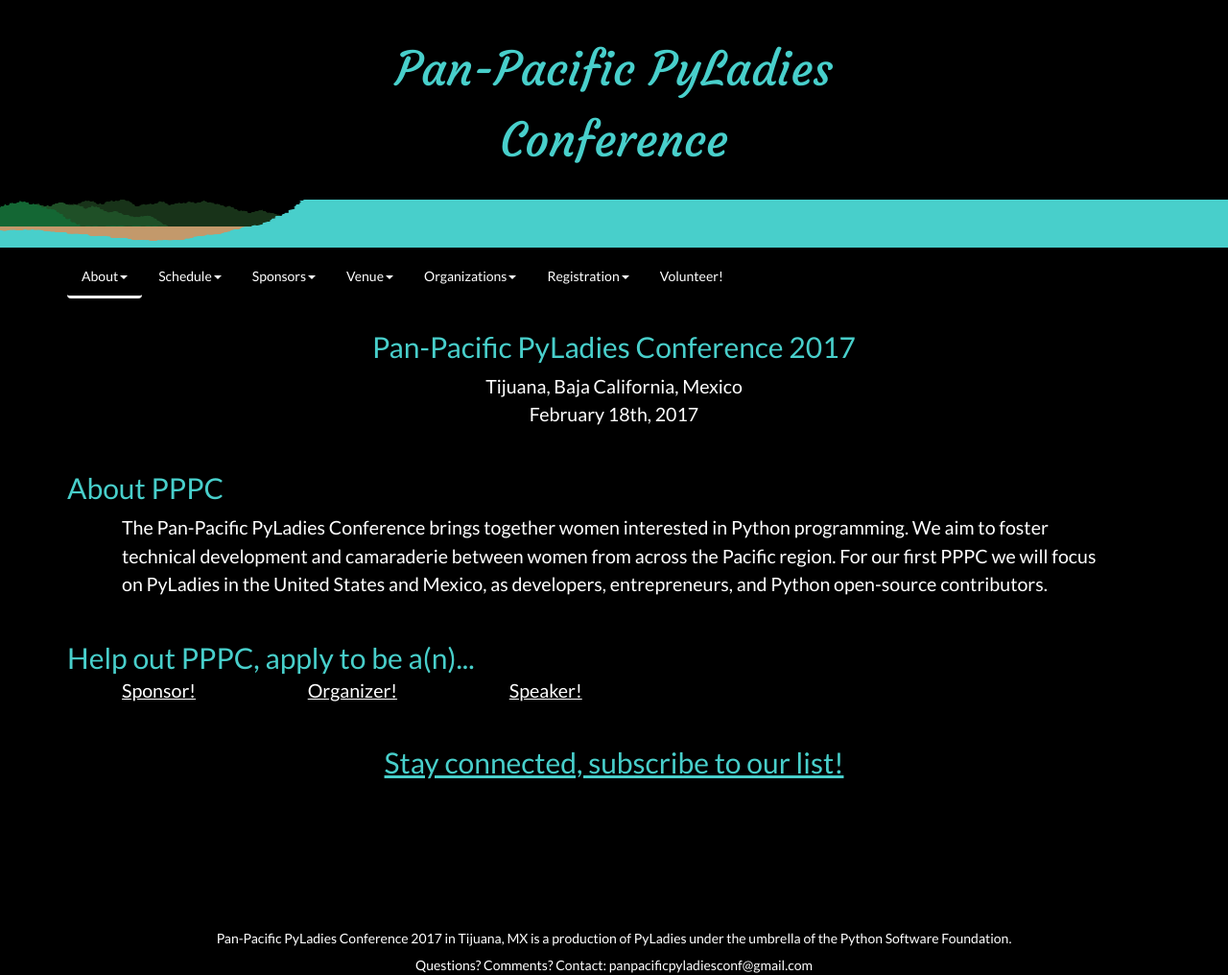
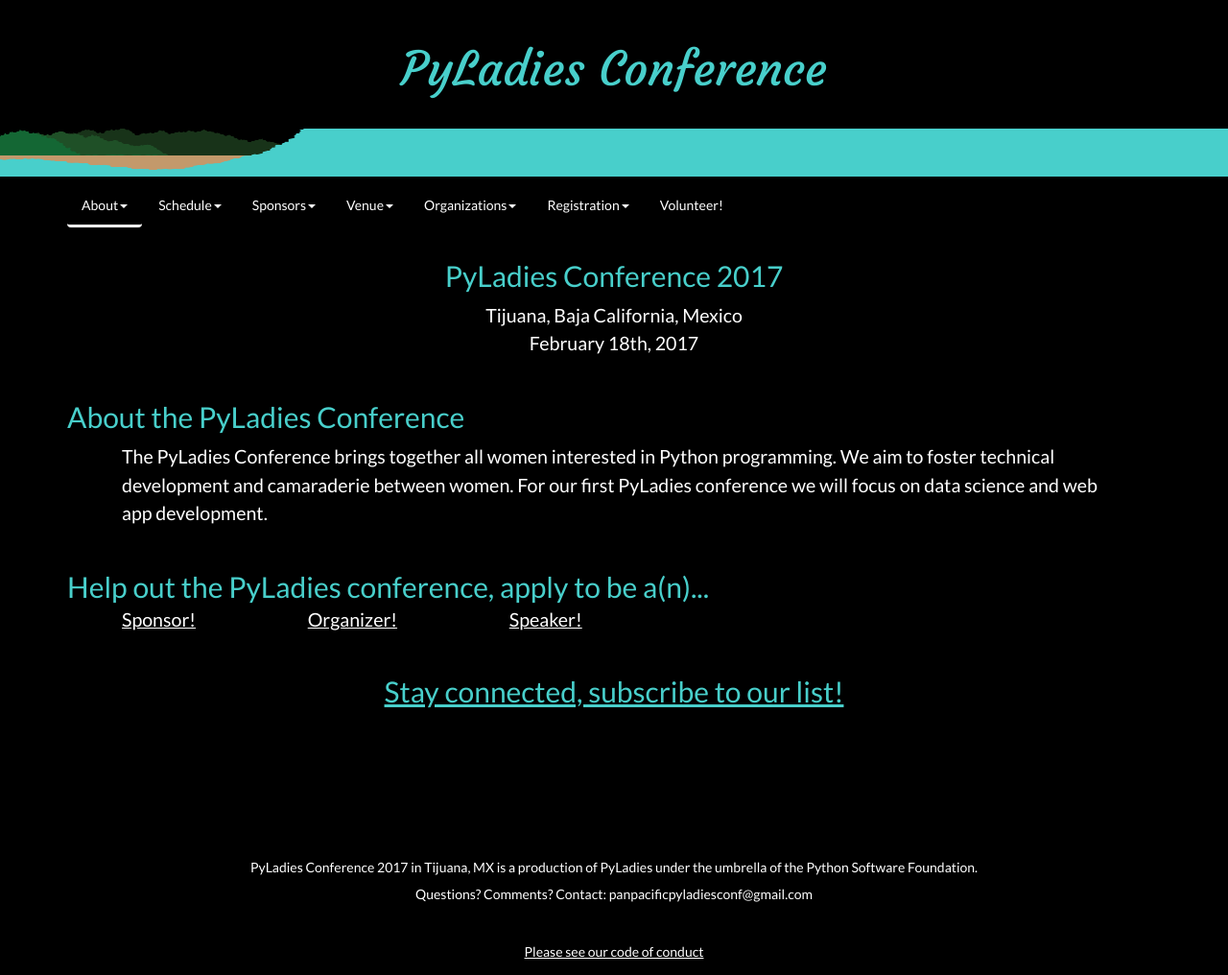
Before and after one commit to PanPacificPyLadiesConf/PPPCwebsite, a plain HTML site: page index.html in a window 1280 px wide. Shown: the top 1016 px of the page at 96% size. Drawn offline with nearby package versions, Linux system fonts and the light colour scheme.

Commit message:
Changed the site to be for the PyLadies Conference.

```diff
--- a/index.html
+++ b/index.html
@@ -1,7 +1,7 @@
 <!DOCTYPE HTML>
 <html lang="en">
 	<head>
-		<title>Pan-Pacific PyLadies Conference</title>
+		<title>PyLadies Conference</title>
 		<meta charset="utf-8">
 	    <meta name="viewport" content="width=device-width, initial-scale=1">
 		<link href='http://fonts.googleapis.com/css?family=Lato' rel='stylesheet' type='text/css'>
@@ -17,8 +17,7 @@
 		<div class="container-fluid">
 			<div class="row header">
 				<div class="col-md-12 text-center">
-					<h1>Pan-Pacific PyLadies</h1>
-					<h1>Conference</h1>
+					<h1>PyLadies Conference</h1>
 				</div>
 			</div>
 			<div class="row">
@@ -107,18 +106,18 @@
 				<div class="tab-content">
 					<div id="home" class="tab-pane fade in active">
 						<div class="home">
-							<h2>Pan-Pacific PyLadies Conference 2017</h2>
+							<h2>PyLadies Conference 2017</h2>
 							<h4>Tijuana, Baja California, Mexico
 							<br>February 18th, 2017</br></h4>
 						</div>
 						<div class="section">
-							<h2>About PPPC</h2>
+							<h2>About the PyLadies Conference</h2>
 							<h4>
-							The Pan-Pacific PyLadies Conference brings together women interested in Python programming. We aim to foster technical development and camaraderie between women from across the Pacific region. For our first PPPC we will focus on PyLadies in the United States and Mexico, as developers, entrepreneurs, and Python open-source contributors.
+							The PyLadies Conference brings together all women interested in Python programming. We aim to foster technical development and camaraderie between women. For our first PyLadies conference we will focus on data science and web app development.
 							</h4>
 						</div>
 						<div class="section">
-							<h2>Help out PPPC, apply to be a(n)...</h2>
+							<h2>Help out the PyLadies conference, apply to be a(n)...</h2>
 							<a class="link" data-toggle="tab" href="#applysponsor"><ins>Sponsor!</ins></a>
 							<a class="link" data-toggle="tab" href="#volunteer"><ins>Organizer!</ins></a>
 							<a class="link" data-toggle="tab" href="#talks"><ins>Speaker!</ins></a>
@@ -128,9 +127,9 @@
 						</div>
 					</div>
 					<div id="whatisPPPC" class="tab-pane fade">
-						<h2>What is the Pan-Pacific PyLadies Conference?</h2>
+						<h2>What is the PyLadies Conference?</h2>
 						<h4>
-							The Pan-Pacific PyLadies Conference (PPPC) brings together women interested in the Python open-source community. We aim to foster technical development and camaraderie between women from across the pacific region. For our first PPPC we will focus on PyLadies in the United States and Mexico, as entrepreneurs, developers and Python open-source contributors.
+							The PyLadies Conference brings together all women interested in Python programming. We aim to foster technical development and camaraderie between women. For our first PyLadies conference we will focus on data science and web app development.
 						</h4>
 					</div>
 					<!--<div id="socialmedia" class="tab-pane fade">
@@ -139,18 +138,18 @@
 					</div>-->
 					<div id="codeofconduct" class="tab-pane fade">
 						<h2>Code of Conduct</h2>
-						<h4>Pan-Pacific PyLadies Conference (PPPC) is a community conference intended for networking and collaboration in the developer community.</h4>
+						<h4>PyLadies Conference is a community conference intended for networking and collaboration in the developer community.</h4>
 
-						<h4>We value the participation of each member of the Python community and want all attendees to have an enjoyable and fulfilling experience. Accordingly, all attendees are expected to show respect and courtesy to other attendees throughout the conference and at all conference events, whether officially sponsored by PPPC or not.</h4>
+						<h4>We value the participation of each member of the Python community and want all attendees to have an enjoyable and fulfilling experience. Accordingly, all attendees are expected to show respect and courtesy to other attendees throughout the conference and at all conference events, whether officially sponsored by the PyLadies Conference or not.</h4>
 
-						<h4>To make clear what is expected, all delegates/attendees, speakers, exhibitors, organizers and volunteers at any PPPC event are required to conform to the following Code of Conduct. Organizers will enforce this code throughout the event.</h4>
+						<h4>To make clear what is expected, all delegates/attendees, speakers, exhibitors, organizers and volunteers at any PyLadies Conference event are required to conform to the following Code of Conduct. Organizers will enforce this code throughout the event.</h4>
 
 						<h2>The Short Version</h2>
-						<h4>PPPC is dedicated to providing a harassment-free conference experience for everyone, regardless of gender, sexual orientation, disability, physical appearance, body size, race, or religion. We do not tolerate harassment of conference participants in any form.</h4>
+						<h4>The PyLadies Conference is dedicated to providing a harassment-free conference experience for everyone, regardless of gender, sexual orientation, disability, physical appearance, body size, race, or religion. We do not tolerate harassment of conference participants in any form.</h4>
 
 						<h4>All communication should be appropriate for a professional audience including people of many different backgrounds. Sexual language and imagery is not appropriate for any conference venue, including talks.</h4>
 
-						<h4>Be kind to others. Do not insult or put down other attendees. Behave professionally. Remember that harassment and sexist, racist, or exclusionary jokes are not appropriate for PPPC.</h4>
+						<h4>Be kind to others. Do not insult or put down other attendees. Behave professionally. Remember that harassment and sexist, racist, or exclusionary jokes are not appropriate for the PyLadies Conference.</h4>
 
 						<h4>Attendees violating these rules may be asked to leave the conference without a refund at the sole discretion of the conference organizers.</h4>
 
@@ -163,12 +162,12 @@
 
 						<h4>Exhibitors in the expo hall, sponsor or vendor booths, or similar activities are also subject to the anti-harassment policy. In particular, exhibitors should not use sexualized images, activities, or other material. Booth staff (including volunteers) should not use sexualized clothing/uniforms/costumes, or otherwise create a sexualized environment.</h4>
 
-						<h4>Be careful in the words that you choose. Remember that sexist, racist, and other exclusionary jokes can be offensive to those around you. Excessive swearing and offensive jokes are not appropriate for PPPC.</h4>
+						<h4>Be careful in the words that you choose. Remember that sexist, racist, and other exclusionary jokes can be offensive to those around you. Excessive swearing and offensive jokes are not appropriate for the PyLadies Conference.</h4>
 
 						<h4>If a participant engages in behavior that violates this code of conduct, the conference organizers may take any action they deem appropriate, including warning the offender or expulsion from the conference with no refund.</h4>
 
 						<h3>Contact Information</h3>
-						<h4>If you are being harassed, notice that someone else is being harassed, or have any other concerns, please contact a member of conference staff. Conference staff will be wearing "PPPC Staff" t-shirts. You may also contact venue staff and ask to be put in touch with the conference chair — Tiffany Glenn-Hall.</h4>
+						<h4>If you are being harassed, notice that someone else is being harassed, or have any other concerns, please contact a member of conference staff. Conference staff will be wearing "PyLadies Staff" t-shirts. You may also contact venue staff and ask to be put in touch with the conference chair — Tiffany Glenn-Hall.</h4>
 
 						<h4>If the matter is especially urgent, please call/contact any of these individuals:</h4>
 						<h4>Tiffany Glenn-Hall at +1 (619) 994-3672</h4>
@@ -197,9 +196,9 @@
 
 						<h4>3. If everyone is presently physically safe, involve law enforcement or security only at a victim's request. If you do feel your safety in jeopardy please do not hesitate to contact local law enforcement by dialing 911. If you do not have a cell phone, you can use any hotel phone or simply ask a staff member.</h4>
 
-						<h4>Note: Incidents that violate the Code of Conduct are extremely damaging to the community, and they will not be tolerated. The silver lining is that, in many cases, these incidents present a chance for the offenders, and the community at large, to grow, learn, and become better. PPPC staff requests that they be your first resource when reporting a PPPC-related incident, so that they may enforce the Code of Conduct and take quick action toward a resolution.</h4>
+						<h4>Note: Incidents that violate the Code of Conduct are extremely damaging to the community, and they will not be tolerated. The silver lining is that, in many cases, these incidents present a chance for the offenders, and the community at large, to grow, learn, and become better. PyLadies Conference staff requests that they be your first resource when reporting a PyLadies Conference-related incident, so that they may enforce the Code of Conduct and take quick action toward a resolution.</h4>
 
-						<h4>A listing of PPPC staff is located here, including contact phone numbers. If at all possible, all reports should be made directly to Tiffany Glenn-Hall (Event Coordinator).</h4>
+						<h4>A listing of PyLadies Conference staff is located here, including contact phone numbers. If at all possible, all reports should be made directly to Tiffany Glenn-Hall (Event Coordinator).</h4>
 
 						<h3 class="smallBlue">Staff Procedure for Incident Handling</h3>
 
@@ -216,7 +215,7 @@
 						<h4>The approximate time of the behavior (if different than the time the report was made)</h4>
 						<h4>The circumstances surrounding the incident</h4>
 						<h4>Other people involved in the incident</h4>
-						<h4>Prepare an initial response to the incident. This initial response is very important and will set the tone for PPPC. Depending on the severity/details of the incident, please follow these guidelines:</h4>
+						<h4>Prepare an initial response to the incident. This initial response is very important and will set the tone for PyLadies Conference. Depending on the severity/details of the incident, please follow these guidelines:</h4>
 
 						<h4>If there is any general threat to attendees or the safety of anyone including conference staff is in doubt, summon security or police</h4>
 						<h4>Offer the victim a private place to sit</h4>
@@ -261,7 +260,7 @@
 
 						<h4>If some attendees were angered by the incident, it is best to apologize to them that the incident occurred to begin with. If there are residual hard feelings, suggest to them to write an email to the conference chair or to the event coordinator. It will be dealt with accordingly.</h4>
 
-						<h4>A listing of PPPC staff is located here, including contact phone numbers. If at all possible, all reports should be made directly to Tiffany Glenn-Hall (Event Coordinator).</h4>
+						<h4>A listing of PyLadies Conference staff is located here, including contact phone numbers. If at all possible, all reports should be made directly to Tiffany Glenn-Hall (Event Coordinator).</h4>
 
 						<h3>License</h3>
 						<h4>This Code of Conduct was forked from the example policy from the Geek Feminism wiki, created by the Ada Initiative and other volunteers. which is under a Creative Commons Zero license.</h4>
@@ -280,7 +279,7 @@
 
 					<div id="overview" class="tab-pane fade">
 						<h2>Overview</h2>
-						<h4>The idea for Pan-Pacific PyLadies is to bring that incredibly friendly and open attitude at our PyLadies meetups to a conference. In order to create that environment we have a beginner, intermediate, and expert talk in the two chosen areas for 2017, data science and web app development. Each talk will be 30 minutes in length with a 15 minute break between talks. Breakfast, lunch, and dinner will be provided in order to everyone an opportunity to meet each other and develop new relationships.</h4>
+						<h4>The idea for the PyLadies Conference is to bring that incredibly friendly and open attitude at our PyLadies meetups to a conference. In order to create that environment we have a beginner, intermediate, and expert talk in the two chosen areas for 2017, data science and web app development. Each talk will be 30 minutes in length with a 15 minute break between talks. Breakfast, lunch, and dinner will be provided in order to everyone an opportunity to meet each other and develop new relationships.</h4>
 						<h2>Overview of the schedule</h2>
 						<table>
 							<tr>
@@ -355,7 +354,7 @@
 					</div>
 					<div id="talks" class="tab-pane fade">
 						<h2>Apply to be a Speaker!</h2>
-						<h4>The idea for Pan-Pacific PyLadies is to bring that incredibly friendly and open attitude at our PyLadies meetups to a conference. In order to create that environment we have a beginner, intermediate, and expert talk in the two chosen areas for 2017, data science and web app development. Each talk will be 30 minutes in length with a 15 minute break between talks.</h4>
+						<h4>The idea for the PyLadies Conference is to bring that incredibly friendly and open attitude at our PyLadies meetups to a conference. In order to create that environment we have a beginner, intermediate, and expert talk in the two chosen areas for 2017, data science and web app development. Each talk will be 30 minutes in length with a 15 minute break between talks.</h4>
 						<div>
 							<iframe src="https://docs.google.com/forms/d/1b41RkT9gyMft6eEQaAzzNKIDomGuY4e5gw-RdK2iENI/viewform?embedded=true" width="850" height="1725" frameborder="0" marginheight="0" marginwidth="0">Loading...</iframe>
 						</div>
@@ -401,10 +400,10 @@
 					<div id="sponsorprospectus" class="tab-pane fade">
 						<h2>Sponsorship Prospectus</h2>
 						<h3>Contact: panpacificpyladiesconf@gmail.com</h3>
-						<h4>Tiffany Glenn-Hall, PPPC Conference Chair</h4>
-						<h4>The Pan-Pacific PyLadies Conference brings together women interested in the Python open-source community. We aim to foster technical development and camaraderie between women from across the pacific region. For our first PPPC we will focus on PyLadies in the United States and Mexico, as entrepreneurs, developers and Python open-source contributors. We want PPPC to be accessible and enjoyable for as many enthusiasts as possible, to accomplish this goal we set our registration as cheap as possible and will be providing all meals.</h4>
+						<h4>Tiffany Glenn-Hall, PyLadies Conference Chair</h4>
+						<h4>The PyLadies Conference brings together women interested in the Python open-source community. We aim to foster technical development and camaraderie between women from across the pacific region. For our first PyLadies Conference we will focus on PyLadies in the United States and Mexico, as entrepreneurs, developers and Python open-source contributors. We want PyLadies Conference to be accessible and enjoyable for as many enthusiasts as possible, to accomplish this goal we set our registration as cheap as possible and will be providing all meals.</h4>
 						<h4>By us providing breakfast, lunch, and dinner, everyone will have an opportunity to meet each other and potentially start the formation of professional relationships.</h4>
-						<h4>Your sponsorship helps keep PPPC affordable and accessible to the widest possible audience. PPPC is organized by volunteers from the Python community.</h4>
+						<h4>Your sponsorship helps keep PyLadies Conference affordable and accessible to the widest possible audience. PyLadies Conference is organized by volunteers from the Python community.</h4>
 						<h4>The available sponsorships are below. Don't see what you want? Contact us any time, we are flexible and willing to work with you to design the sponsorship package that will fulfill your business needs.</h4>
 						<div class="sponsor-link">
 							<ul style="list-style-type:disc">
@@ -432,7 +431,7 @@
 							<h4>Media sponsorship: please contact us at panpacificpyladiesconf@gmail.com to discuss available sponsorship option.</h4>
 						</div>
 						<div class="section">
-							<h3>PPPC Schedule</h3>
+							<h3>PyLadies Conference Schedule</h3>
 							<table>
 								<tr>
 									<th>Time</th>
@@ -561,8 +560,8 @@
 					</div>
 					<div id="applysponsor" class="tab-pane fade">
 						<h2>Apply to be a Sponsor!</h2>
-						<h4>PPPC 2017 will bring together women form the United States and Mexico who are active Python developers and enthusiasts. Your sponsorship will keep the conference affordable and accessible to more people in the Python and PyLadies communities.</h4>
-						<h4>This is the inaugural year of PPPC and while we have a variety of sponsorship levels we also want to hear from you about the type of sponsorship packages you would like to be offered in order to fulfill your business needs.</h4>
+						<h4>PyLadies Conference 2017 will bring together women form the United States and Mexico who are active Python developers and enthusiasts. Your sponsorship will keep the conference affordable and accessible to more people in the Python and PyLadies communities.</h4>
+						<h4>This is the inaugural year of PyLadies Conference and while we have a variety of sponsorship levels we also want to hear from you about the type of sponsorship packages you would like to be offered in order to fulfill your business needs.</h4>
 
 						<div>
 							<iframe src="https://docs.google.com/forms/d/1p9-Bhomkw_uEO0RfjMM2kPBrTT6U7SyebKj_lZgWyn0/viewform?embedded=true" width="850" height="1825" frameborder="0" marginheight="0" marginwidth="0">Loading...</iframe>
@@ -575,7 +574,7 @@
 
 					<div id="venue" class="tab-pane fade">
 						<h2>Venue</h2>
-						<h4>Pan-Pacific PyLadies is taking place at the Bit Center in Tijuana, Baja California, Mexico. All meals on Saturday February 18, 2017 is included in your registration.</h4>
+						<h4>PyLadies is taking place at the Bit Center in Tijuana, Baja California, Mexico. All meals on Saturday February 18, 2017 is included in your registration.</h4>
 						<div class="address">
 							<h4>The Bit Center (Business Innovation and Technology Center)</h4>
 							<h4>bitcenter.mx</h4>
@@ -630,7 +629,7 @@
 
 					<div id="registration" class="tab-pane fade">
 						<h2>Registration</h2>
-						<h4>We are excited you are interesting in registering for PPPC!</h4>
+						<h4>We are excited you are interesting in registering for the PyLadies Conference!</h4>
 						<h4>Registration is not yet open, but subscribe to our list and we will keep you informed.</h4>
 						<div class="section">
 							<a href="http://eepurl.com/bYtLdz"><h2 style="text-align:center;"><ins>Stay connected, subscribe to our list!</ins></h2></a>
@@ -678,7 +677,7 @@
 				</div>
 			</div>
 			<div class="footer">
-				<h5>Pan-Pacific PyLadies Conference 2017 in Tijuana, MX is a production of PyLadies under the umbrella of the Python Software Foundation.</h5>
+				<h5>PyLadies Conference 2017 in Tijuana, MX is a production of PyLadies under the umbrella of the Python Software Foundation.</h5>
 				<h5>Questions? Comments? Contact: panpacificpyladiesconf@gmail.com</h5>
 				<a class="link" data-toggle="tab" href="#codeofconduct"><h5><ins>Please see our code of conduct</ins></h5></a>
 			</div>
```
